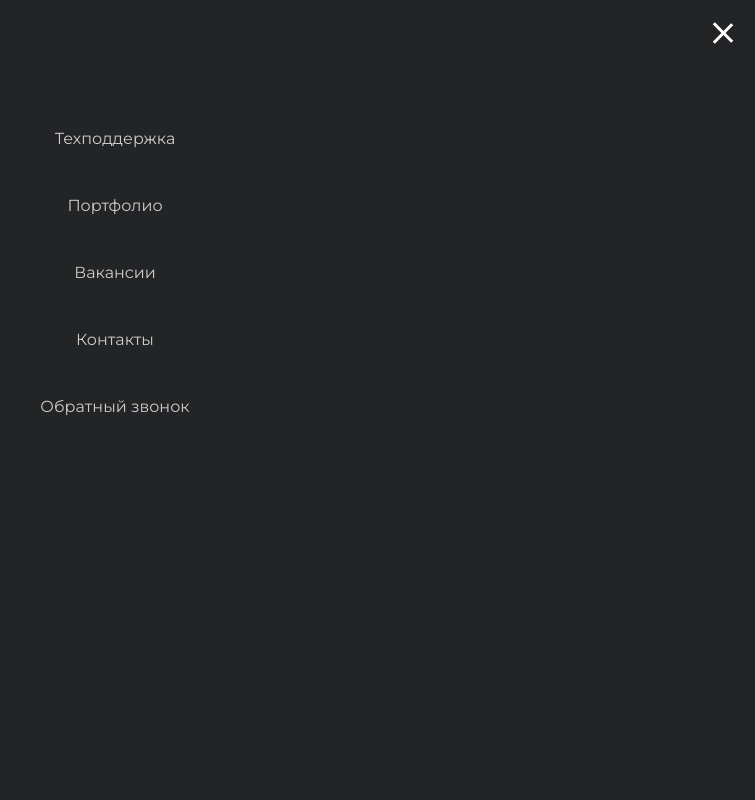
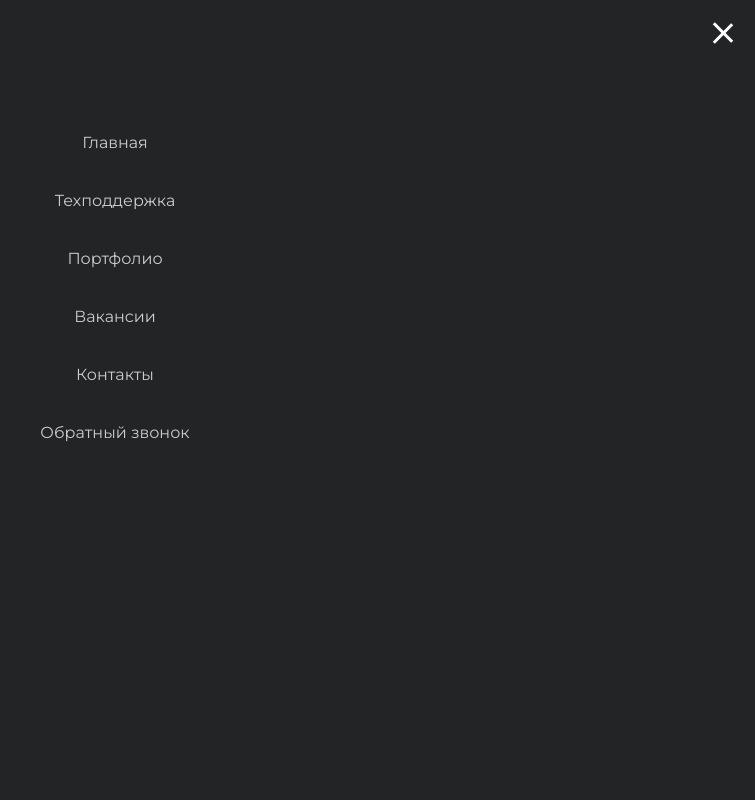
Before and after one commit to gennadiy-0612/dmitriy.site, a plain HTML site: page index.html in a window 1280 px wide. Both pictures are taken after a click on the element 1248 px from the left and 35 px from the top of the page. Shown: the top 800 px of the page, without its empty margins (525-1280 px from the left). Drawn offline with Linux system fonts and the light colour scheme.

Commit message:
Just-deployed

```diff
--- a/css/main.css
+++ b/css/main.css
@@ -100,7 +100,7 @@ body {
 .s1__p2__p1 {
     list-style-type: none;
     text-align: center;
-    padding: 20px 0;
+    padding: 24px 0 7px;
 }
 
 .s1__p2__p1__p1-fontwhite {
--- a/index.html
+++ b/index.html
@@ -22,10 +22,9 @@
         <div class="burger__lines"></div>
     </div>
     <ol class="s1__p2">
-        <li class="s1__p2__p1"><a data-disabled="true" class="s1__p2__p1__p1 s1__p2__p1__p1-fontwhite"
-                                  href="index.html">Техподдержка</a>
-        <li class="s1__p2__p1"><a data-disabled="true" class="s1__p2__p1__p1  s1__p2__p1__p1-fontwhite"
-                                  href="index.html">Портфолио</a>
+        <li class="s1__p2__p1"><a data-disabled="true" class="s1__p2__p1__p1 s1__p2__p1__p1-fontwhite" href="index.html">Главная</a>
+        <li class="s1__p2__p1"><a data-disabled="true" class="s1__p2__p1__p1 s1__p2__p1__p1-fontwhite" href="index.html">Техподдержка</a>
+        <li class="s1__p2__p1"><a data-disabled="true" class="s1__p2__p1__p1  s1__p2__p1__p1-fontwhite" href="index.html">Портфолио</a>
         <li class="s1__p2__p1"><a class="s1__p2__p1__p1 s1__p2__p1__p1-fontwhite" href="index.html">Вакансии</a>
         <li class="s1__p2__p1"><a class="s1__p2__p1__p1 s1__p2__p1__p1-fontwhite" href="index.html">Контакты</a>
         <li class="s1__p2__p1"><a class="s1__p2__p1__p1 s1__p2__p1__p1-fontwhite" href="index.html">Обратный звонок</a>
```
